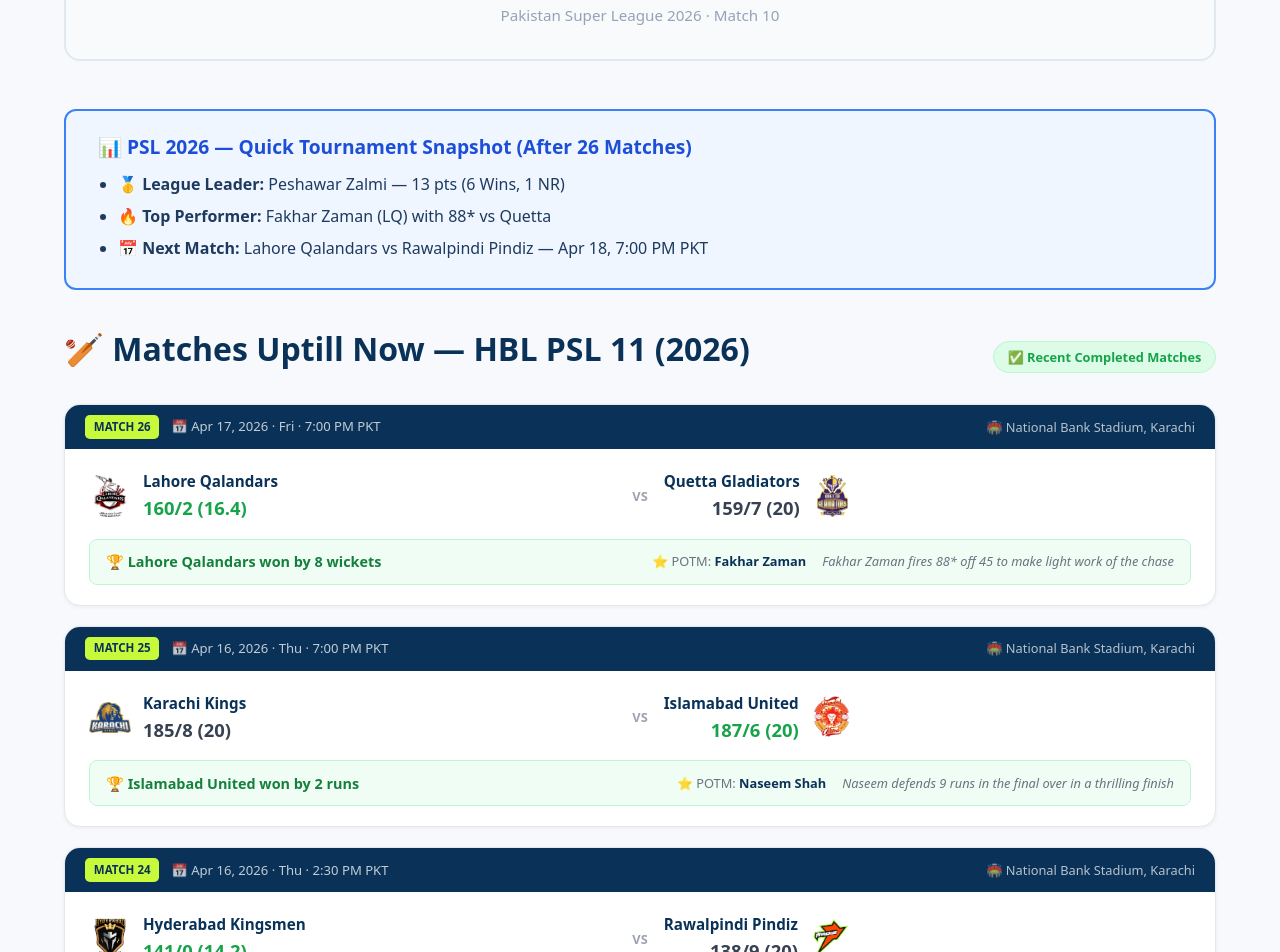
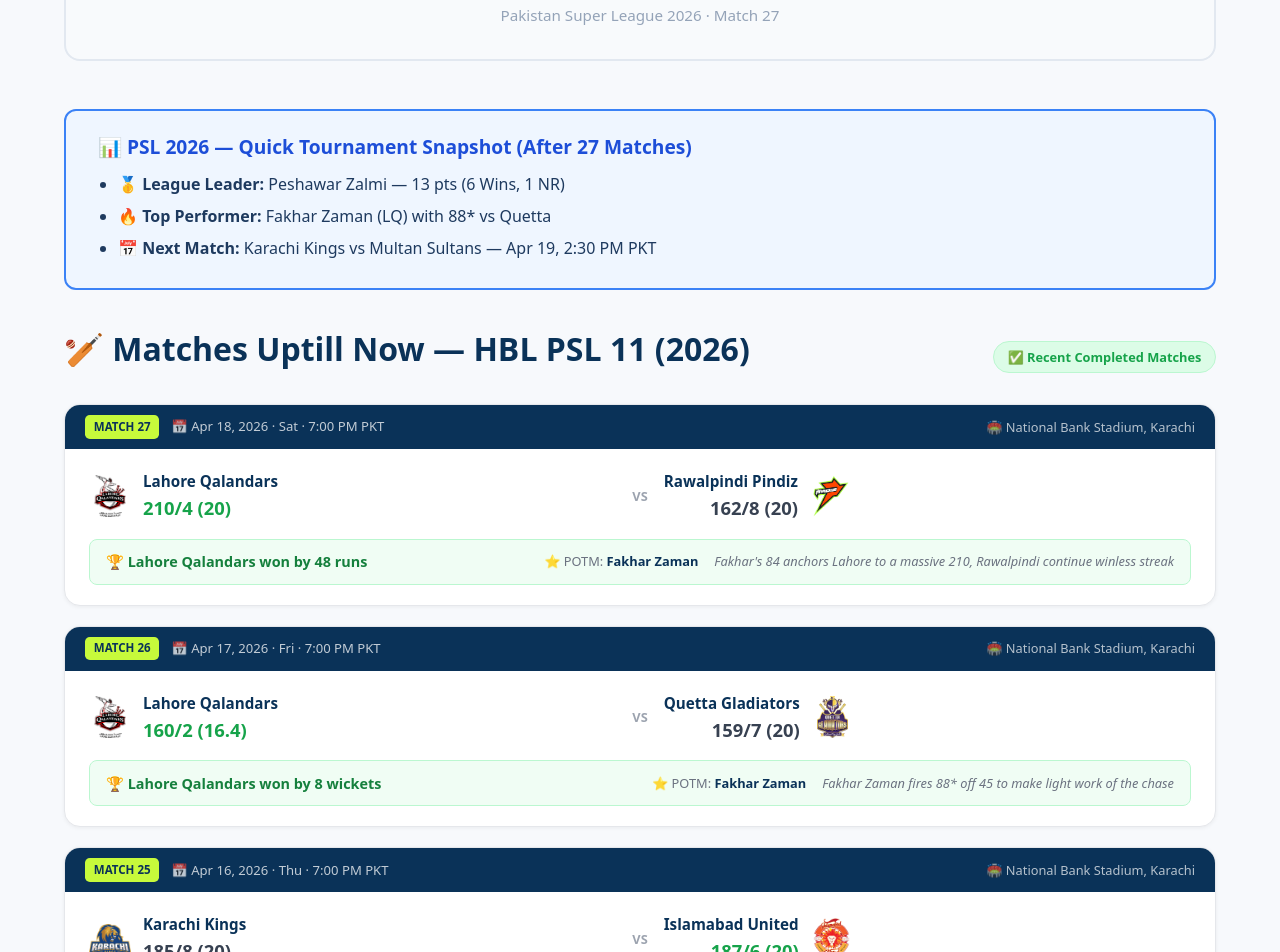
Before and after one commit to Racketsvibes/PSL, a Next.js app: page /live-score in a window 1280 px wide. Shown: the part 1400-2352 px from the top of the page. Built offline with nearby package versions, Linux system fonts and the light colour scheme; no server answers.

Commit message:
Update PSL 2026 Match 27 results and standings (Apr 18)

```diff
--- a/src/app/api/recent/route.js
+++ b/src/app/api/recent/route.js
@@ -7,18 +7,18 @@
     const data = {
       data: [
         {
-          id: 10010,
+          id: 10027,
           league: { name: 'Pakistan Super League 2026' },
-          localteam_id: 7, // Rawalpindi
-          visitorteam_id: 2, // Karachi
-          localteam: { name: 'Rawalpindi Pindiz' },
-          visitorteam: { name: 'Karachi Kings' },
-          note: 'Karachi Kings won by 5 wickets',
-          round: '10',
+          localteam_id: 1, // Lahore
+          visitorteam_id: 7, // Rawalpindi
+          localteam: { name: 'Lahore Qalandars' },
+          visitorteam: { name: 'Rawalpindi Pindiz' },
+          note: 'Lahore Qalandars won by 48 runs',
+          round: '27',
           status: 'Finished',
           runs: [
-            { team_id: 7, inning: 1, score: 197, wickets: 6, overs: 20 },
-            { team_id: 2, inning: 2, score: 198, wickets: 5, overs: 19.2 }
+            { team_id: 1, inning: 1, score: 210, wickets: 4, overs: 20 },
+            { team_id: 7, inning: 2, score: 162, wickets: 8, overs: 20 }
           ]
         }
       ]
--- a/src/app/live-score/page.js
+++ b/src/app/live-score/page.js
@@ -19,6 +19,24 @@
 
 // ── All Completed Match Results — PSL 2026 (HBL PSL 11) ──
 const pastMatches = [
+  {
+    match: 27,
+    date: 'Apr 18, 2026',
+    day: 'Sat',
+    time: '7:00 PM PKT',
+    teams: 'Lahore Qalandars vs Rawalpindi Pindiz',
+    team1: 'Lahore Qalandars',
+    team2: 'Rawalpindi Pindiz',
+    score1: '210/4 (20)',
+    score2: '162/8 (20)',
+    result: 'Lahore Qalandars won by 48 runs',
+    winner: 'Lahore Qalandars',
+    venue: 'National Bank Stadium, Karachi',
+    potm: 'Fakhar Zaman',
+    highlight: "Fakhar's 84 anchors Lahore to a massive 210, Rawalpindi continue winless streak",
+    logo1: '/Lahore_Qalandars.png',
+    logo2: '/Rawalpindiz_Logo.png',
+  },
   {
     match: 26,
     date: 'Apr 17, 2026',
@@ -256,8 +274,8 @@
 ];
 
 const upcomingMatches = [
-  { match: 27, date: 'Apr 18, 2026',  teams: 'Lahore Qalandars vs Rawalpindi Pindiz',     time: '7:00 PM PKT', venue: 'National Bank Stadium', link: '/' },
   { match: 28, date: 'Apr 19, 2026',  teams: 'Karachi Kings vs Multan Sultans',          time: '2:30 PM PKT', venue: 'National Bank Stadium', link: '/' },
+  { match: 29, date: 'Apr 19, 2026',  teams: 'Peshawar Zalmi vs Quetta Gladiators',      time: '7:00 PM PKT', venue: 'National Bank Stadium', link: '/' },
 ];
 
 const breadcrumbSchema = {
@@ -294,7 +312,7 @@
       name: 'How many matches have been played in PSL 2026 so far?',
       acceptedAnswer: {
         '@type': 'Answer',
-        text: 'As of April 17, 2026, 26 matches have been completed in HBL PSL 11. Peshawar Zalmi lead the points table with 11 points.',
+        text: 'As of April 18, 2026, 27 matches have been completed in HBL PSL 11. Peshawar Zalmi lead the points table with 13 points.',
       },
     },
     {
@@ -361,7 +379,7 @@
             <span style={{ color: '#c7fa3b' }}>Ball-by-Ball Updates</span>
           </h1>
           <p style={{ fontSize: '1.1rem', opacity: '0.9', marginBottom: '0.75rem' }}>
-            🏏 26 Matches Completed &nbsp;|&nbsp; 18 More to Go &nbsp;|&nbsp; 🏆 8 Teams · T20 Format
+            🏏 27 Matches Completed &nbsp;|&nbsp; 17 More to Go &nbsp;|&nbsp; 🏆 8 Teams · T20 Format
           </p>
           <p style={{ fontSize: '0.95rem', color: '#a7f3d0', marginBottom: '2rem' }}>
             Auto-updating every 15 seconds · Gaddafi Stadium, Lahore & National Bank Stadium, Karachi
@@ -370,10 +388,10 @@
           {/* Mini match status strip */}
           <div style={{ display: 'flex', justifyContent: 'center', gap: '0.75rem', flexWrap: 'wrap', marginBottom: '2rem' }}>
             {[
-              { label: 'Matches Played', value: '26', icon: '✅' },
-              { label: 'Matches Left', value: '18', icon: '📅' },
+              { label: 'Matches Played', value: '27', icon: '✅' },
+              { label: 'Matches Left', value: '17', icon: '📅' },
               { label: 'League Leader', value: 'Peshawar Zalmi', icon: '🥇' },
-              { label: 'Next Match', value: 'Apr 18 · 7:00PM', icon: '⏭️' },
+              { label: 'Next Match', value: 'Apr 19 · 2:30PM', icon: '⏭️' },
             ].map((stat, i) => (
               <div key={i} style={{ backgroundColor: 'rgba(255,255,255,0.12)', border: '1px solid rgba(255,255,255,0.2)', borderRadius: '0.75rem', padding: '0.5rem 0.9rem', textAlign: 'center', minWidth: '90px' }}>
                 <div style={{ fontSize: '1rem', marginBottom: '0.15rem' }}>{stat.icon}</div>
@@ -421,12 +439,12 @@
           marginBottom: '2.5rem',
         }}>
           <h2 style={{ color: '#1d4ed8', marginTop: 0, fontSize: '1.2rem' }}>
-            📊 PSL 2026 — Quick Tournament Snapshot (After 26 Matches)
+            📊 PSL 2026 — Quick Tournament Snapshot (After 27 Matches)
           </h2>
           <ul style={{ color: '#1e3a5f', lineHeight: '2', paddingLeft: '1.25rem', margin: 0 }}>
             <li><strong>🥇 League Leader:</strong> Peshawar Zalmi — 13 pts (6 Wins, 1 NR)</li>
             <li><strong>🔥 Top Performer:</strong> Fakhar Zaman (LQ) with 88* vs Quetta</li>
-            <li><strong>📅 Next Match:</strong> Lahore Qalandars vs Rawalpindi Pindiz — Apr 18, 7:00 PM PKT</li>
+            <li><strong>📅 Next Match:</strong> Karachi Kings vs Multan Sultans — Apr 19, 2:30 PM PKT</li>
           </ul>
         </section>
 
@@ -647,10 +665,10 @@
             {[
               { q: 'Where can I watch PSL 2026 live score ball by ball?', a: 'You can follow PSL 2026 live ball-by-ball scores right here on PSLLive. Our scoreboard auto-updates every 15 seconds during active matches, providing runs, wickets, overs, CRR, and match status in real-time.' },
               { q: 'Which channel is showing PSL 2026 live in Pakistan?', a: 'PSL 2026 is broadcast live on PTV Sports and ARY Zap in Pakistan. Both channels offer free-to-air coverage throughout the tournament. Visit our live streaming page for online options.' },
-              { q: 'How many matches have been played in PSL 2026 so far?', a: 'As of April 17, 2026, 26 matches have been completed in HBL PSL 11. Peshawar Zalmi lead the points table with 13 points.' },
+              { q: 'How many matches have been played in PSL 2026 so far?', a: 'As of April 18, 2026, 27 matches have been completed in HBL PSL 11. Peshawar Zalmi lead the points table with 13 points.' },
               { q: 'Who is the highest scorer in PSL 2026?', a: 'Fakhar Zaman of Lahore Qalandars is the standout with 104* off 56 balls in Match 1 and 88* in Match 26. S. Farhan (106*) and Usman Khan (76) have also played sensational knocks.' },
               { q: "What is the biggest win in PSL 2026 so far?", a: "The biggest win so far is Lahore Qalandars' 69-run victory over Hyderabad Kingsmen (Match 1, March 26). Lahore posted 219/3 and restricted Hyderabad to 150/9." },
-              { q: "When is the next PSL 2026 match?", a: "The next match is Lahore Qalandars vs Rawalpindi Pindiz on April 18, 2026 at 7:00 PM PKT at the National Bank Stadium, Karachi." },
+              { q: "When is the next PSL 2026 match?", a: "The next match is Karachi Kings vs Multan Sultans on April 19, 2026 at 2:30 PM PKT at the National Bank Stadium, Karachi." },
             ].map((item, idx) => (
               <div key={idx} style={{ padding: '1.25rem 1.5rem', border: '1px solid #e5e7eb', borderRadius: '0.5rem', backgroundColor: '#f9fafb' }}>
                 <h3 style={{ fontSize: '1rem', marginBottom: '0.4rem', color: '#0A3258' }}>{item.q}</h3>
--- a/src/app/psl-11-2026-schedule/page.js
+++ b/src/app/psl-11-2026-schedule/page.js
@@ -42,7 +42,7 @@
   { date: 'Apr 16, 2026', day: 'Thu', match: 24, teams: 'Hyderabad Kingsmen vs Rawalpindi Pindiz',  venue: 'Karachi',  time: '2:30 PM PKT', status: 'completed', result: 'Hyderabad Kingsmen won by 10 wkts' },
   { date: 'Apr 16, 2026', day: 'Thu', match: 25, teams: 'Karachi Kings vs Islamabad United',        venue: 'Karachi',  time: '7:00 PM PKT', status: 'completed', result: 'Islamabad United won by 2 runs' },
   { date: 'Apr 17, 2026', day: 'Fri', match: 26, teams: 'Lahore Qalandars vs Quetta Gladiators',    venue: 'Karachi',  time: '7:00 PM PKT', status: 'completed', result: 'Lahore Qalandars won by 8 wkts' },
-  { date: 'Apr 18, 2026', day: 'Sat', match: 27, teams: 'Lahore Qalandars vs Rawalpindi Pindiz',    venue: 'Karachi',  time: '7:00 PM PKT', status: 'upcoming' },
+  { date: 'Apr 18, 2026', day: 'Sat', match: 27, teams: 'Lahore Qalandars vs Rawalpindi Pindiz',    venue: 'Karachi',  time: '7:00 PM PKT', status: 'completed', result: 'Lahore Qalandars won by 48 runs' },
   { date: 'Apr 19, 2026', day: 'Sun', match: 28, teams: 'Karachi Kings vs Multan Sultans',          venue: 'Karachi',  time: '2:30 PM PKT', status: 'upcoming' },
   { date: 'Apr 19, 2026', day: 'Sun', match: 29, teams: 'Peshawar Zalmi vs Quetta Gladiators',      venue: 'Karachi',  time: '7:00 PM PKT', status: 'upcoming' },
   { date: 'Apr 21, 2026', day: 'Tue', match: 30, teams: 'Lahore Qalandars vs Quetta Gladiators',    venue: 'Lahore',   time: '2:30 PM PKT', status: 'upcoming' },
```
Also changed, not shown: src/app/page.js (+11 -11 lines), src/app/points-table/page.js (+13 -20 lines).
